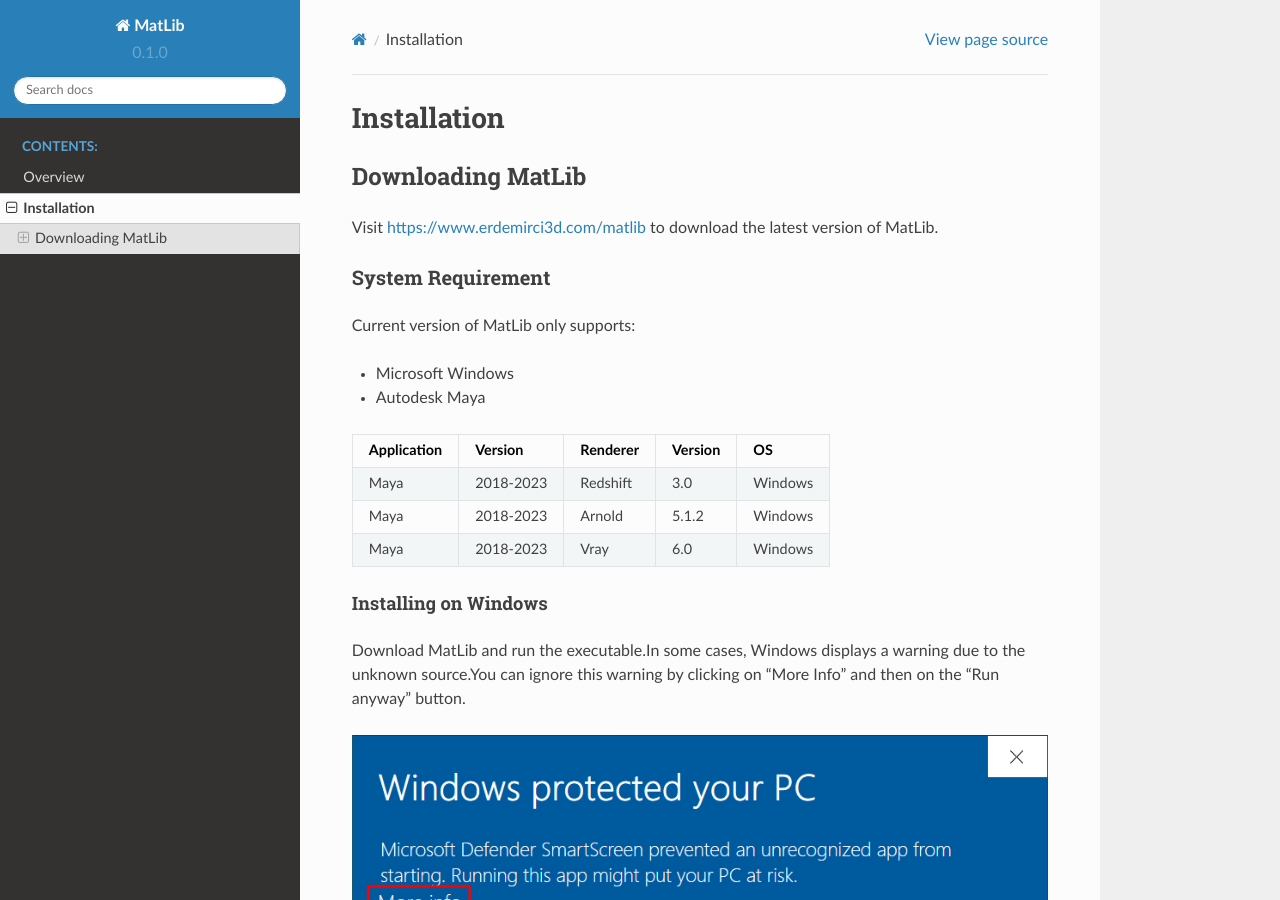
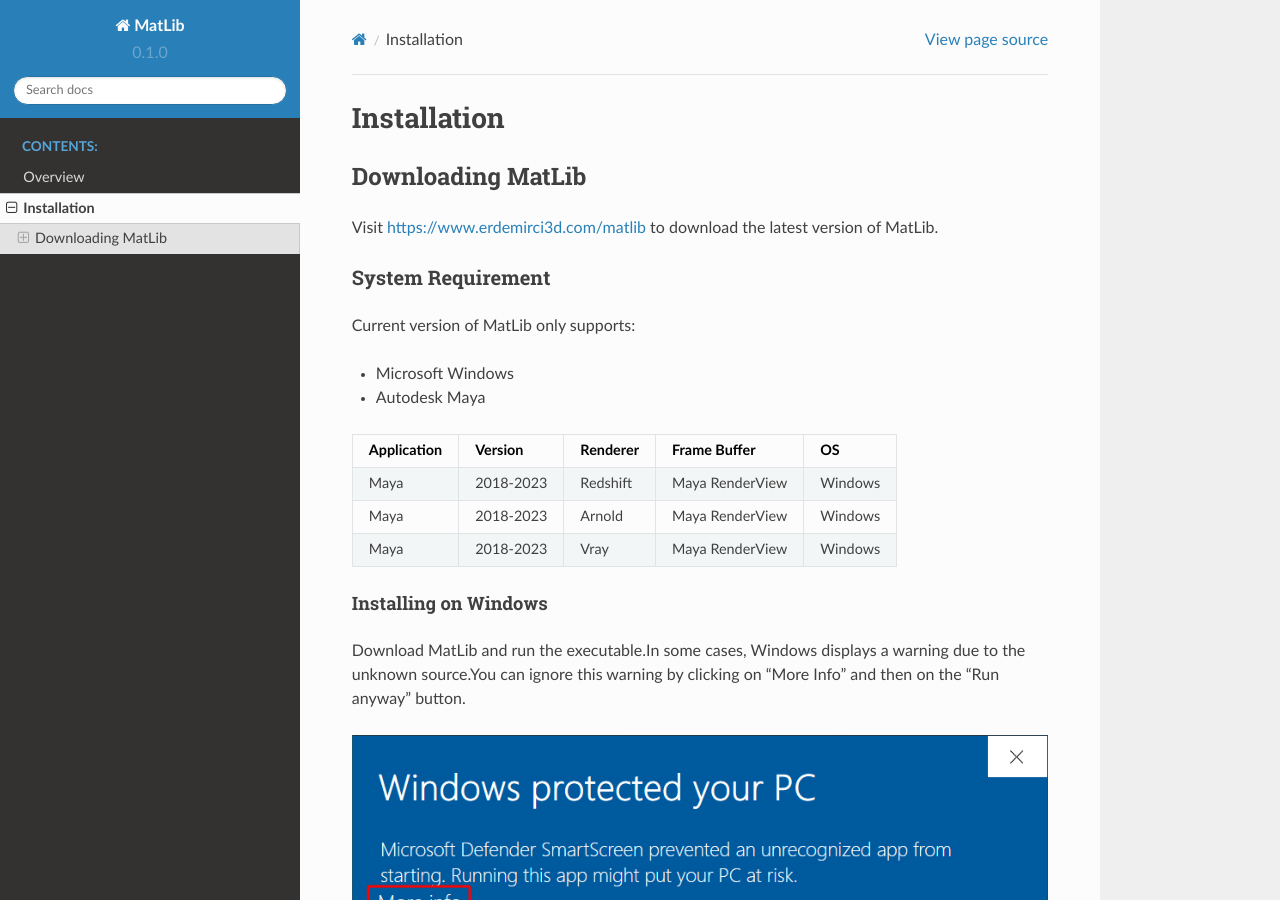
Before and after one commit to erdemirci/MatLib, a Sphinx documentation site: the page built from docs/source/installation.rst, in a window 1280 px wide and 900 px high. Built offline with Sphinx 7.4.7 and the Read the Docs theme 2.0.0, drawn with Linux system fonts in a browser that asks for light colours.

Commit message:
Update installation.rst

```diff
--- a/docs/source/installation.rst
+++ b/docs/source/installation.rst
@@ -14,13 +14,13 @@
 * Autodesk Maya
 
 
-============  ==========  ========  ========   ========
-Application     Version   Renderer  Version    OS
-============  ==========  ========  ========   ========
-Maya          2018-2023   Redshift  3.0        Windows
-Maya          2018-2023   Arnold    5.1.2      Windows
-Maya          2018-2023   Vray      6.0        Windows
-============  ==========  ========  ========   ========
+============  ==========  ========  ===============   ========
+Application     Version   Renderer  Frame Buffer      OS
+============  ==========  ========  ===============   ========
+Maya          2018-2023   Redshift  Maya RenderView   Windows
+Maya          2018-2023   Arnold    Maya RenderView   Windows
+Maya          2018-2023   Vray      Maya RenderView   Windows
+============  ==========  ========  ===============   ========
 
 
 Installing on Windows
```
